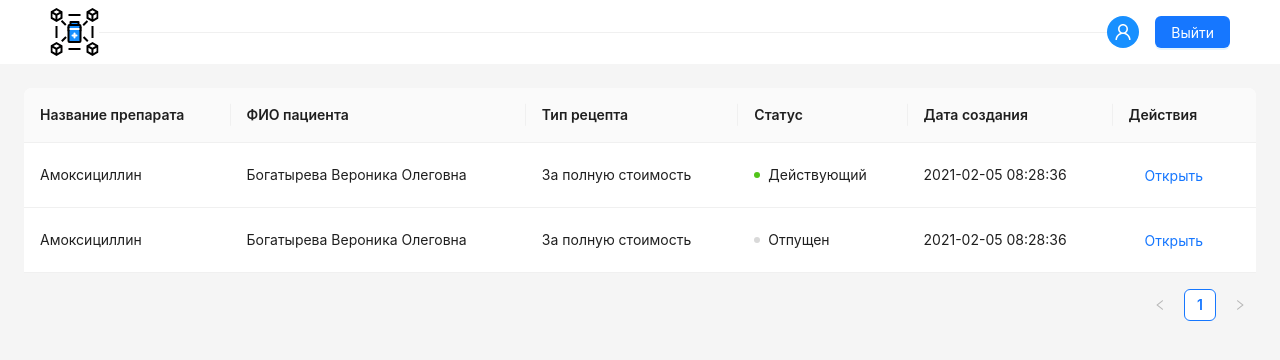
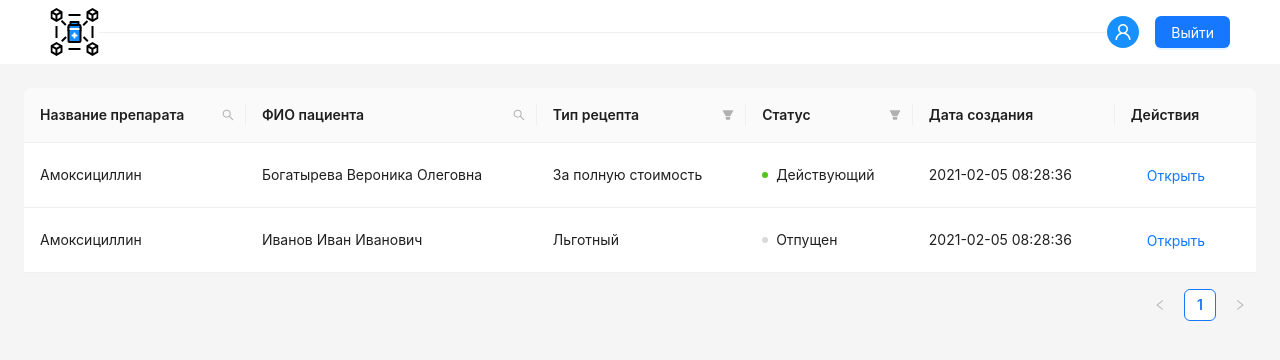
Before and after one commit to wbogatyrewa/prescription-client, a React (Vite) app: page /prescriptions in a window 1280 px wide. Shown: the top 360 px of the page. Built offline with nearby package versions, Linux system fonts and the light colour scheme.

Commit message:
add table search

```diff
--- a/package.json
+++ b/package.json
@@ -13,12 +13,14 @@
     "antd": "^5.24.3",
     "react": "^19.0.0",
     "react-dom": "^19.0.0",
+    "react-highlight-words": "^0.21.0",
     "react-router": "^7.2.0"
   },
   "devDependencies": {
     "@eslint/js": "^9.21.0",
     "@types/react": "^19.0.10",
     "@types/react-dom": "^19.0.4",
+    "@types/react-highlight-words": "^0.20.0",
     "@vitejs/plugin-react": "^4.3.4",
     "eslint": "^9.21.0",
     "eslint-plugin-react-hooks": "^5.1.0",
--- a/src/components/Modals/PatientModal/PatientModal.tsx
+++ b/src/components/Modals/PatientModal/PatientModal.tsx
@@ -1,10 +1,19 @@
-import { Button, Modal, Table } from "antd";
+import { Button, Modal, Table, TableColumnsType } from "antd";
+import { getColumnSearchProps } from "../../../utils/getColumnSearchProps";
+import { useTableSearch } from "../../../hooks/useTableSearch";
 
 type PatientModalProps = {
   isOpen: boolean;
   setIsOpen: (isOpen: boolean) => void;
   setPatientId: (id: string) => void;
 };
+
+interface DataType {
+  key: string;
+  name: string;
+  dateOfBirth: string;
+  SNILS: string;
+}
 
 const dataSource = [
   {
@@ -15,9 +24,9 @@ const dataSource = [
   },
   {
     key: "2",
-    name: "Богатырева Вероника Олеговна",
-    dateOfBirth: "2021-02-05",
-    SNILS: "150-360 078 54",
+    name: "Иванов Иван Иванович",
+    dateOfBirth: "2024-01-08",
+    SNILS: "451-150 123 47",
   },
 ];
 
@@ -26,7 +35,8 @@ export const PatientModal = ({
   setIsOpen,
   setPatientId,
 }: PatientModalProps) => {
-  // при открытии модалки получать с бека данные о пациентах
+  const { searchText, searchedColumn, searchInput, handleSearch, handleReset } =
+    useTableSearch();
 
   const handleOk = () => {
     setIsOpen(false);
@@ -36,21 +46,45 @@ export const PatientModal = ({
     setIsOpen(false);
   };
 
-  const columns = [
+  const columns: TableColumnsType<DataType> = [
     {
       title: "ФИО",
       dataIndex: "name",
       key: "name",
+      ...getColumnSearchProps({
+        searchText,
+        searchedColumn,
+        searchInput,
+        handleSearch,
+        handleReset,
+        dataIndex: "name",
+      }),
     },
     {
       title: "Дата рождения",
       dataIndex: "dateOfBirth",
       key: "dateOfBirth",
+      ...getColumnSearchProps({
+        searchText,
+        searchedColumn,
+        searchInput,
+        handleSearch,
+        handleReset,
+        dataIndex: "dateOfBirth",
+      }),
     },
     {
       title: "СНИЛС",
       dataIndex: "SNILS",
       key: "SNILS",
+      ...getColumnSearchProps({
+        searchText,
+        searchedColumn,
+        searchInput,
+        handleSearch,
+        handleReset,
+        dataIndex: "SNILS",
+      }),
     },
     {
       title: "Действия",
@@ -77,7 +111,6 @@ export const PatientModal = ({
       onCancel={handleCancel}
       footer=""
     >
-      Блок с поиском
       <Table dataSource={dataSource} columns={columns} />
     </Modal>
   );
--- a/src/components/pages/MedicinesPage/MedicinesPage.tsx
+++ b/src/components/pages/MedicinesPage/MedicinesPage.tsx
@@ -3,6 +3,8 @@ import { Header } from "../../organisms/Header/Header";
 import { Table } from "antd";
 import styles from "./MedicinesPage.module.css";
 import { Link } from "react-router";
+import { useTableSearch } from "../../../hooks/useTableSearch";
+import { getColumnSearchProps } from "../../../utils/getColumnSearchProps";
 
 const dataSource = [
   {
@@ -23,37 +25,74 @@ const dataSource = [
   },
 ];
 
+export const MedicinesPage = () => {
+  const { searchText, searchedColumn, searchInput, handleSearch, handleReset } =
+    useTableSearch();
+
   const columns = [
     {
       title: "Название",
       dataIndex: "name",
       key: "name",
+      ...getColumnSearchProps({
+        searchText,
+        searchedColumn,
+        searchInput,
+        handleSearch,
+        handleReset,
+        dataIndex: "name",
+      }),
     },
     {
       title: "Форма выпуска",
       dataIndex: "form",
       key: "form",
+      ...getColumnSearchProps({
+        searchText,
+        searchedColumn,
+        searchInput,
+        handleSearch,
+        handleReset,
+        dataIndex: "form",
+      }),
     },
     {
       title: "Состав",
       dataIndex: "composition",
       key: "composition",
+      ...getColumnSearchProps({
+        searchText,
+        searchedColumn,
+        searchInput,
+        handleSearch,
+        handleReset,
+        dataIndex: "composition",
+      }),
     },
     {
       title: "Дозировка",
       dataIndex: "dosage",
       key: "dosage",
+      ...getColumnSearchProps({
+        searchText,
+        searchedColumn,
+        searchInput,
+        handleSearch,
+        handleReset,
+        dataIndex: "dosage",
+      }),
     },
     {
       title: "Действия",
       key: "actions",
       render: (_, render) => (
-      <Link to={`/prescriptions/create?key=${render.key}`}>Создать рецепт</Link>
+        <Link to={`/prescriptions/create?key=${render.key}`}>
+          Создать рецепт
+        </Link>
       ),
     },
   ];
 
-export const MedicinesPage = () => {
   return (
     <Layout>
       <Header />
--- a/src/components/pages/PrescriptionsPage/PrescriptionsPage.tsx
+++ b/src/components/pages/PrescriptionsPage/PrescriptionsPage.tsx
@@ -4,6 +4,8 @@ import { Badge, Button, Table } from "antd";
 import styles from "./PrescriptionsPage.module.css";
 import { useState } from "react";
 import { PrescriptionModal } from "../../Modals/PrescriptionModal/PrescriptionModal";
+import { useTableSearch } from "../../../hooks/useTableSearch";
+import { getColumnSearchProps } from "../../../utils/getColumnSearchProps";
 
 const dataSource = [
   {
@@ -17,8 +19,8 @@ const dataSource = [
   {
     key: "2",
     name: "Амоксициллин",
-    patient: "Богатырева Вероника Олеговна",
-    typeOfPrescription: "За полную стоимость",
+    patient: "Иванов Иван Иванович",
+    typeOfPrescription: "Льготный",
     status: "Отпущен",
     createdDate: "2021-02-05 08:28:36",
   },
@@ -27,6 +29,9 @@ const dataSource = [
 export const PrescriptionsPage = () => {
   const [isOpenPrescriptionModal, setIsOpenPrescriptionModal] = useState(false);
   const [currentPrescriptionKey, setCurrentPrescriptionKey] = useState("");
+
+  const { searchText, searchedColumn, searchInput, handleSearch, handleReset } =
+    useTableSearch();
 
   const openPrescriptionModal = (prescriptionKey: string) => {
     setCurrentPrescriptionKey(prescriptionKey);
@@ -38,16 +43,44 @@ export const PrescriptionsPage = () => {
       title: "Название препарата",
       dataIndex: "name",
       key: "name",
+      ...getColumnSearchProps({
+        searchText,
+        searchedColumn,
+        searchInput,
+        handleSearch,
+        handleReset,
+        dataIndex: "name",
+      }),
     },
     {
       title: "ФИО пациента",
       dataIndex: "patient",
       key: "patient",
+      ...getColumnSearchProps({
+        searchText,
+        searchedColumn,
+        searchInput,
+        handleSearch,
+        handleReset,
+        dataIndex: "patient",
+      }),
     },
     {
       title: "Тип рецепта",
       dataIndex: "typeOfPrescription",
       key: "typeOfPrescription",
+      filters: [
+        {
+          text: "За полную стоимость",
+          value: "За полную стоимость",
+        },
+        {
+          text: "Льготный",
+          value: "Льготный",
+        },
+      ],
+      onFilter: (value, record) =>
+        record.typeOfPrescription.startsWith(value as string),
     },
     {
       title: "Статус",
@@ -65,6 +98,21 @@ export const PrescriptionsPage = () => {
           text={render.status}
         />
       ),
+      filters: [
+        {
+          text: "Отпущен",
+          value: "Отпущен",
+        },
+        {
+          text: "Действующий",
+          value: "Действующий",
+        },
+        {
+          text: "Просрочен",
+          value: "Просрочен",
+        },
+      ],
+      onFilter: (value, record) => record.status.startsWith(value as string),
     },
     {
       title: "Дата создания",
--- /dev/null
+++ b/src/hooks/useTableSearch.ts
@@ -0,0 +1,32 @@
+import { InputRef } from "antd";
+import { FilterDropdownProps } from "antd/es/table/interface";
+import { useState, useRef } from "react";
+
+export const useTableSearch = () => {
+  const [searchText, setSearchText] = useState("");
+  const [searchedColumn, setSearchedColumn] = useState("");
+  const searchInput = useRef<InputRef>(null);
+
+  const handleSearch = (
+    selectedKeys: string[],
+    confirm: FilterDropdownProps["confirm"],
+    dataIndex: string
+  ) => {
+    confirm();
+    setSearchText(selectedKeys[0]);
+    setSearchedColumn(dataIndex);
+  };
+
+  const handleReset = (clearFilters: () => void) => {
+    clearFilters();
+    setSearchText("");
+  };
+
+  return {
+    searchText,
+    searchedColumn,
+    searchInput,
+    handleSearch,
+    handleReset,
+  };
+};
--- /dev/null
+++ b/src/utils/getColumnSearchProps.tsx
@@ -0,0 +1,106 @@
+import { InputRef } from "antd/lib/input";
+import { SearchOutlined } from "@ant-design/icons";
+import { Button, Space, Input, TableColumnType } from "antd";
+import Highlighter from "react-highlight-words";
+import { FilterDropdownProps } from "antd/es/table/interface";
+import { Ref } from "react";
+
+interface GetColumnSearchPropsConfig {
+  searchText: string;
+  searchedColumn: string;
+  searchInput: Ref<InputRef>;
+  handleSearch: (
+    selectedKeys: string[],
+    confirm: FilterDropdownProps["confirm"],
+    dataIndex: string
+  ) => void;
+  handleReset: (clearFilters: () => void) => void;
+  dataIndex: string;
+}
+
+export const getColumnSearchProps = <T extends object>({
+  searchText,
+  searchedColumn,
+  searchInput,
+  handleSearch,
+  handleReset,
+  dataIndex,
+}: GetColumnSearchPropsConfig): TableColumnType<T> => ({
+  filterDropdown: ({
+    setSelectedKeys,
+    selectedKeys,
+    confirm,
+    clearFilters,
+    close,
+  }) => (
+    <div style={{ padding: 8 }} onKeyDown={(e) => e.stopPropagation()}>
+      <Input
+        ref={searchInput}
+        placeholder={`Введите запрос...`}
+        value={selectedKeys[0]}
+        onChange={(e) =>
+          setSelectedKeys(e.target.value ? [e.target.value] : [])
+        }
+        onPressEnter={() =>
+          handleSearch(selectedKeys as string[], confirm, dataIndex)
+        }
+        style={{ marginBottom: 8, display: "block" }}
+      />
+      <Space>
+        <Button
+          type="primary"
+          onClick={() =>
+            handleSearch(selectedKeys as string[], confirm, dataIndex)
+          }
+          icon={<SearchOutlined />}
+          size="small"
+          style={{ width: 90 }}
+        >
+          Поиск
+        </Button>
+        <Button
+          onClick={() => clearFilters && handleReset(clearFilters)}
+          size="small"
+          style={{ width: 90 }}
+        >
+          Сбросить
+        </Button>
+        <Button
+          type="link"
+          size="small"
+          onClick={() => {
+            close();
+          }}
+        >
+          Закрыть
+        </Button>
+      </Space>
+    </div>
+  ),
+  filterIcon: (filtered: boolean) => (
+    <SearchOutlined style={{ color: filtered ? "#1677ff" : undefined }} />
+  ),
+  onFilter: (value, record) =>
+    record[dataIndex]
+      .toString()
+      .toLowerCase()
+      .includes((value as string).toLowerCase()),
+  filterDropdownProps: {
+    onOpenChange(open) {
+      if (open) {
+        setTimeout(() => searchInput?.current?.select(), 100);
+      }
+    },
+  },
+  render: (text) =>
+    searchedColumn === dataIndex ? (
+      <Highlighter
+        highlightStyle={{ backgroundColor: "#ffc069", padding: 0 }}
+        searchWords={[searchText]}
+        autoEscape
+        textToHighlight={text ? text.toString() : ""}
+      />
+    ) : (
+      text
+    ),
+});
```
Also changed, not shown: 1 other file (tests, documents, lock files or other folders). Lines whose indentation alone changed are shown as unchanged.
